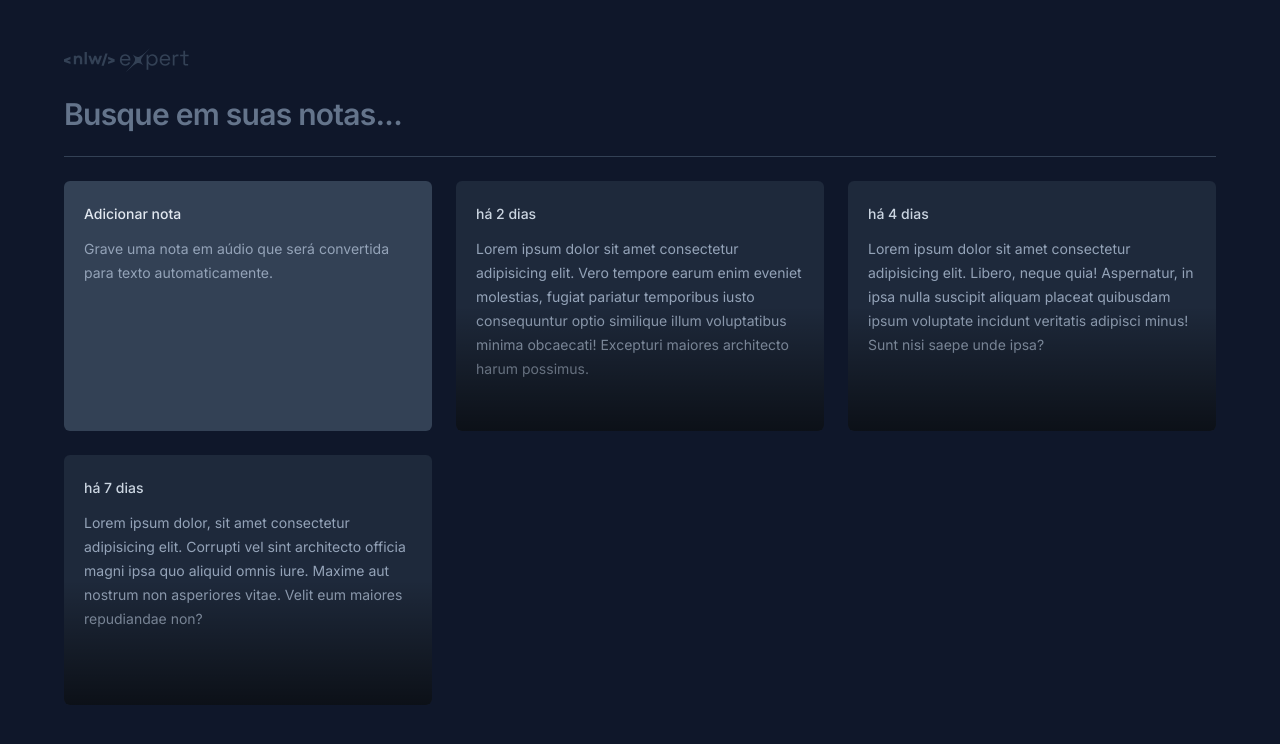
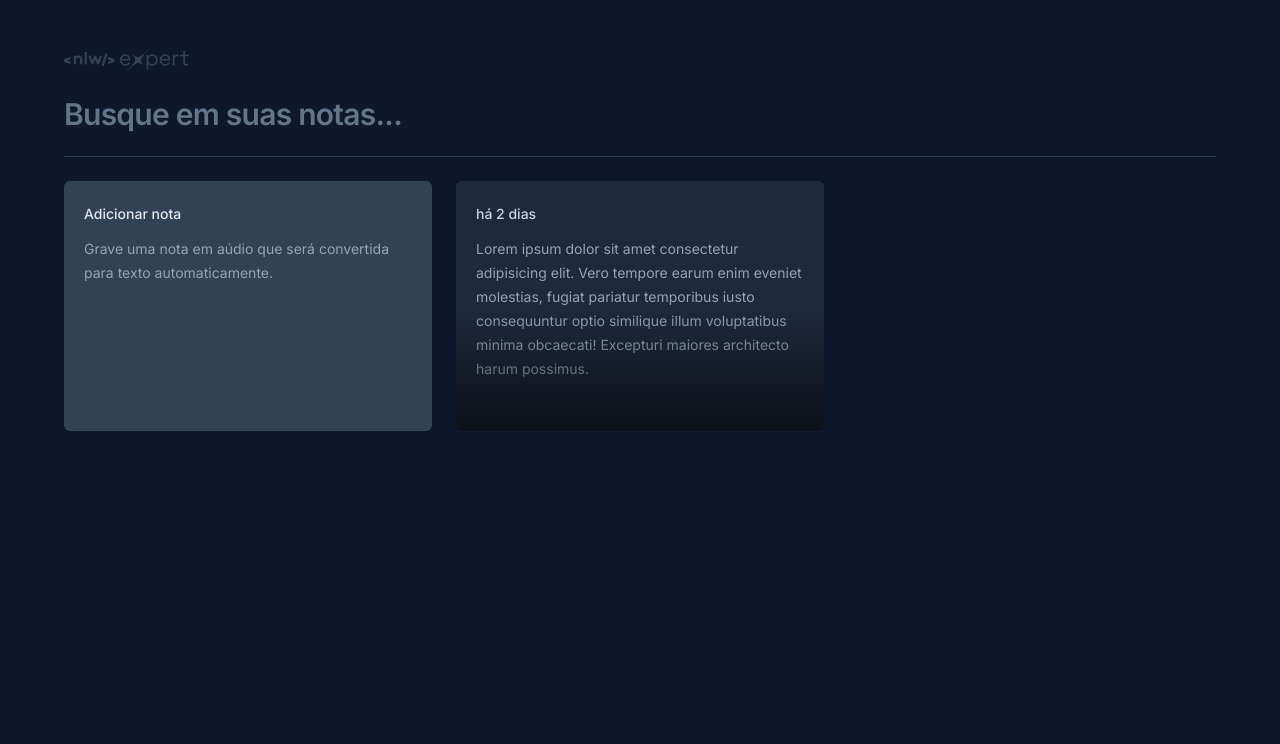
Before and after one commit to Villa-Nova/Notes_App, a React (Vite) app: page / in a window 1280 px wide. Shown: the top 744 px of the page. Built offline with nearby package versions, Linux system fonts and the light colour scheme.

Commit message:
feat: NoteCard component created

```diff
--- a/src/App.tsx
+++ b/src/App.tsx
@@ -1,4 +1,5 @@
 import logo from './assets/logo.svg'
+import { NoteCard } from './components/note-card'
 
 export function App() {
   return (
@@ -26,41 +27,7 @@ export function App() {
           </p>
         </div>
 
-        <div className="rounded-md bg-slate-800 p-5 space-y-3 overflow-hidden relative">
-          <span className="text-sm font-medium text-slate-300">há 2 dias</span>
-          <p className="text-sm leading-6 text-slate-400">
-            Lorem ipsum dolor sit amet consectetur adipisicing elit. Vero
-            tempore earum enim eveniet molestias, fugiat pariatur temporibus
-            iusto consequuntur optio similique illum voluptatibus minima
-            obcaecati! Excepturi maiores architecto harum possimus.
-          </p>
-
-          <div className="absolute bottom-0 left-0 right-0 h-1/2 bg-gradient-to-t from-black/60 to-black/0 pointer-events-none"></div>
-        </div>
-
-        <div className="rounded-md bg-slate-800 p-5 space-y-3 overflow-hidden relative">
-          <span className="text-sm font-medium text-slate-300">há 4 dias</span>
-          <p className="text-sm leading-6 text-slate-400">
-            Lorem ipsum dolor sit amet consectetur adipisicing elit. Libero,
-            neque quia! Aspernatur, in ipsa nulla suscipit aliquam placeat
-            quibusdam ipsum voluptate incidunt veritatis adipisci minus! Sunt
-            nisi saepe unde ipsa?
-          </p>
-
-          <div className="absolute bottom-0 left-0 right-0 h-1/2 bg-gradient-to-t from-black/60 to-black/0 pointer-events-none"></div>
-        </div>
-
-        <div className="rounded-md bg-slate-800 p-5 space-y-3 overflow-hidden relative">
-          <span className="text-sm font-medium text-slate-300">há 7 dias</span>
-          <p className="text-sm leading-6 text-slate-400">
-            Lorem ipsum dolor, sit amet consectetur adipisicing elit. Corrupti
-            vel sint architecto officia magni ipsa quo aliquid omnis iure.
-            Maxime aut nostrum non asperiores vitae. Velit eum maiores
-            repudiandae non?
-          </p>
-
-          <div className="absolute bottom-0 left-0 right-0 h-1/2 bg-gradient-to-t from-black/60 to-black/0 pointer-events-none"></div>
-        </div>
+        <NoteCard />
       </div>
     </div>
   )
--- /dev/null
+++ b/src/components/note-card.tsx
@@ -0,0 +1,15 @@
+export function NoteCard() {
+  return (
+    <div className="rounded-md bg-slate-800 p-5 space-y-3 overflow-hidden relative">
+      <span className="text-sm font-medium text-slate-300">há 2 dias</span>
+      <p className="text-sm leading-6 text-slate-400">
+        Lorem ipsum dolor sit amet consectetur adipisicing elit. Vero tempore
+        earum enim eveniet molestias, fugiat pariatur temporibus iusto
+        consequuntur optio similique illum voluptatibus minima obcaecati!
+        Excepturi maiores architecto harum possimus.
+      </p>
+
+      <div className="absolute bottom-0 left-0 right-0 h-1/2 bg-gradient-to-t from-black/60 to-black/0 pointer-events-none"></div>
+    </div>
+  )
+}
```
